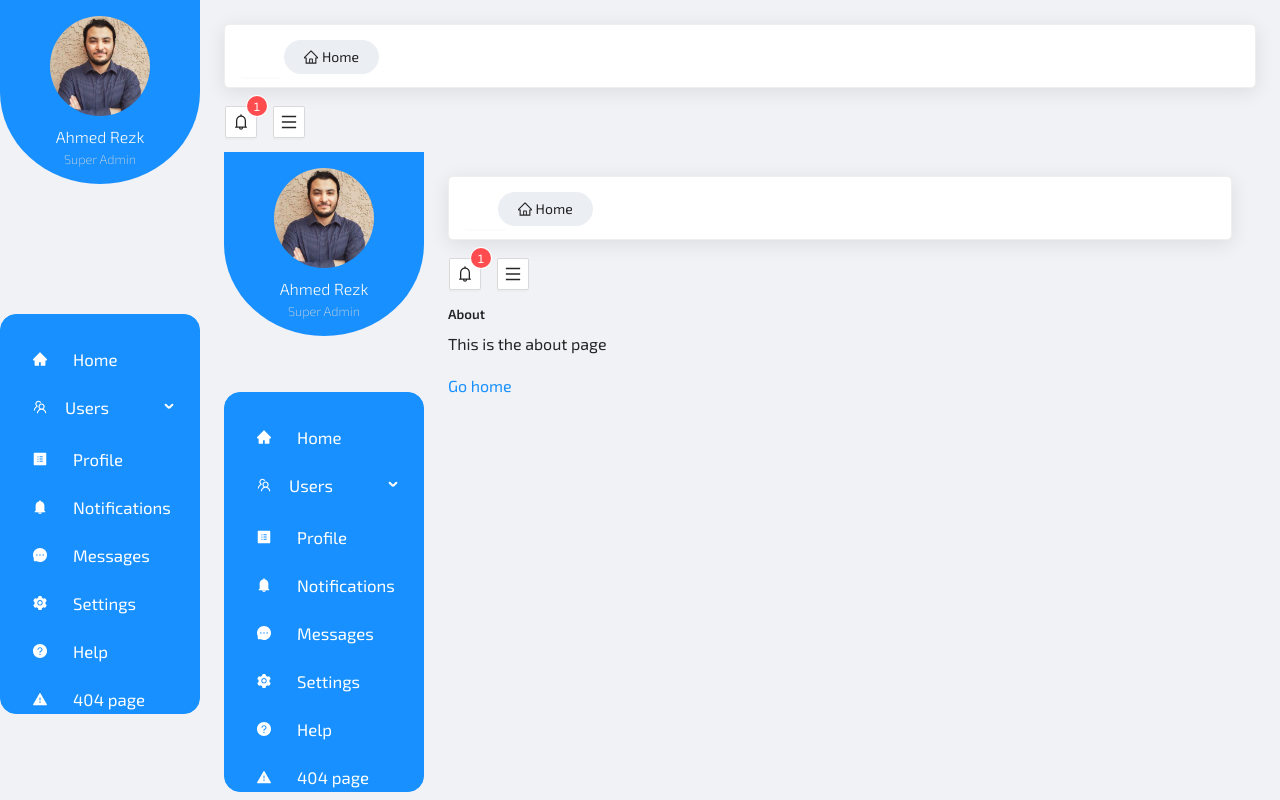
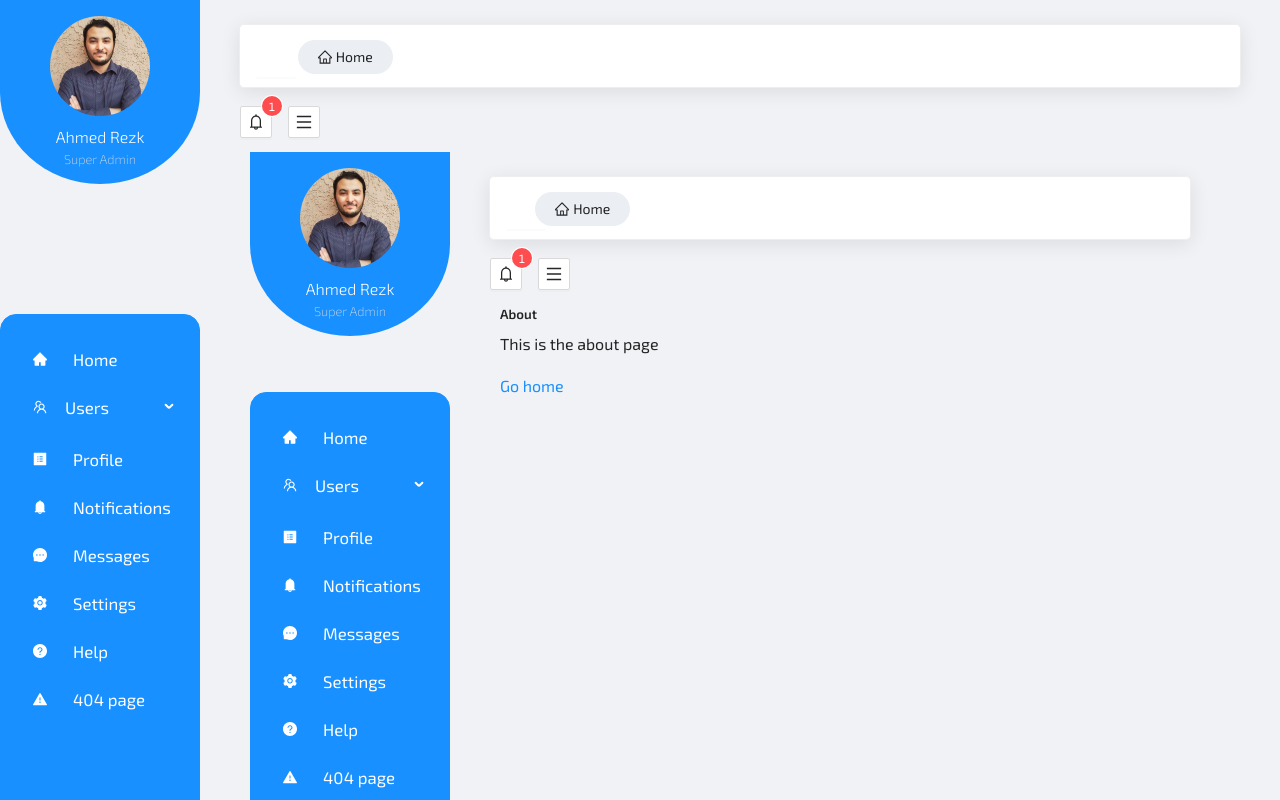
Before and after one commit to ahmed-rezk-dev/nile-dahsboard, a Next.js app: page /about in a window 1280 px wide. Shown: the top 800 px of the page. Built offline with nearby package versions, Linux system fonts and the light colour scheme.

Commit message:
UPDATE: content padding, navbar padding

```diff
--- a/components/Layout.tsx
+++ b/components/Layout.tsx
@@ -42,7 +42,7 @@ const Layout = ({ children, title = 'This is the Pyramids Dashboard' }: Props) =
 
                 {/* Content */}
                 <Content style={{ marginTop: 30 }}>
-                    <div style={{ padding: 24, minHeight: 360 }}> {children}</div>
+                    <div style={{ padding: '24px 50px', minHeight: 360 }}> {children}</div>
                 </Content>
 
                 {/* Footer */}
--- a/components/Styled/Navbar/index.tsx
+++ b/components/Styled/Navbar/index.tsx
@@ -9,7 +9,7 @@ const MainContainer = styled(Header)`
     border: 1px solid #eee;
     border-radius: 5px;
     box-shadow: 0 4px 20px 0 rgba(0, 0, 0, 0.09);
-    margin: 24px 24px 10px 24px;
+    margin: 24px 39px 10px 39px;
 `;
 const TriggerBtn = styled(Button)`
     color: rgba(0, 0, 0, 0.65);
--- a/components/Styled/Sidebar/index.tsx
+++ b/components/Styled/Sidebar/index.tsx
@@ -63,7 +63,7 @@ const SiderMenu = styled(Menu)`
     border: 1px solid ${(props) => props.theme.colors.sidebarBackground};
     padding: 1rem 0.5rem;
     border-radius: 1rem;
-    height: 50vh;
+    height: 65vh;
     position: fixed;
     max-width: 200px;
     .ant-menu-item {
```
